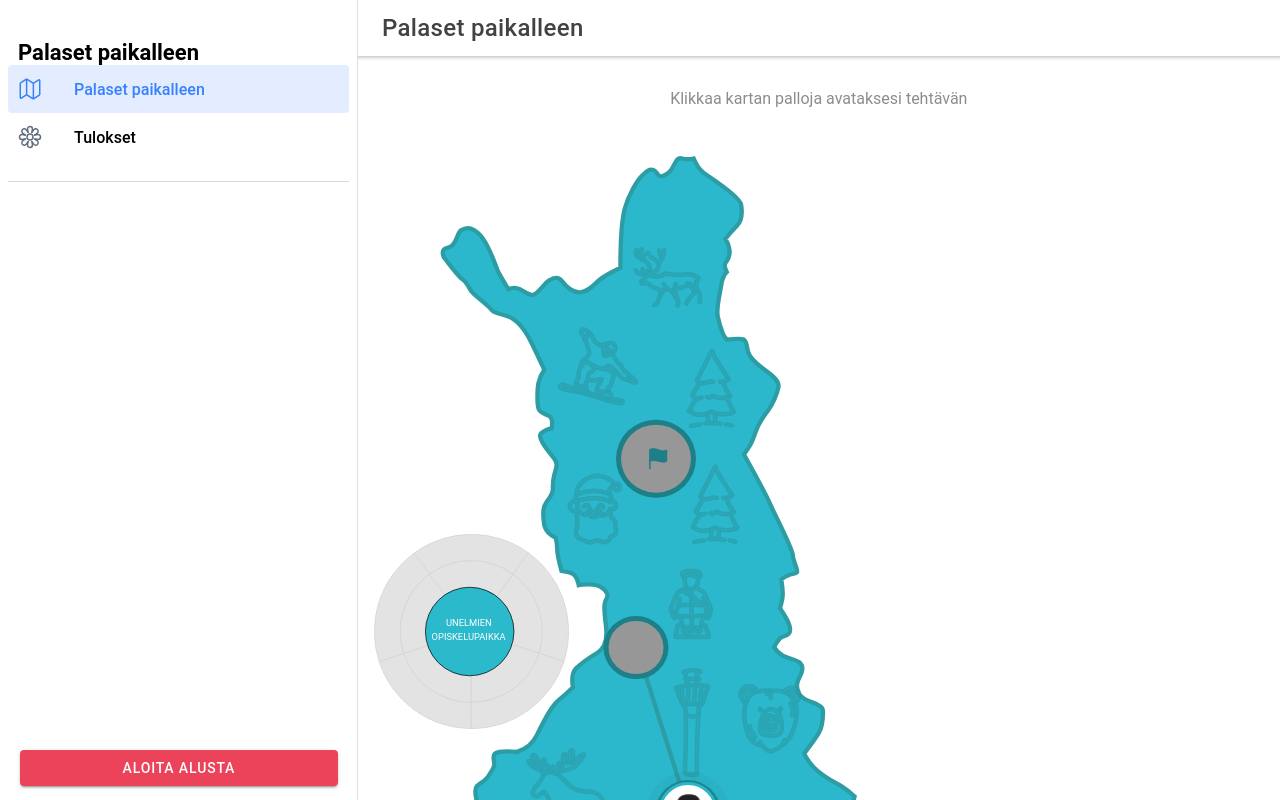
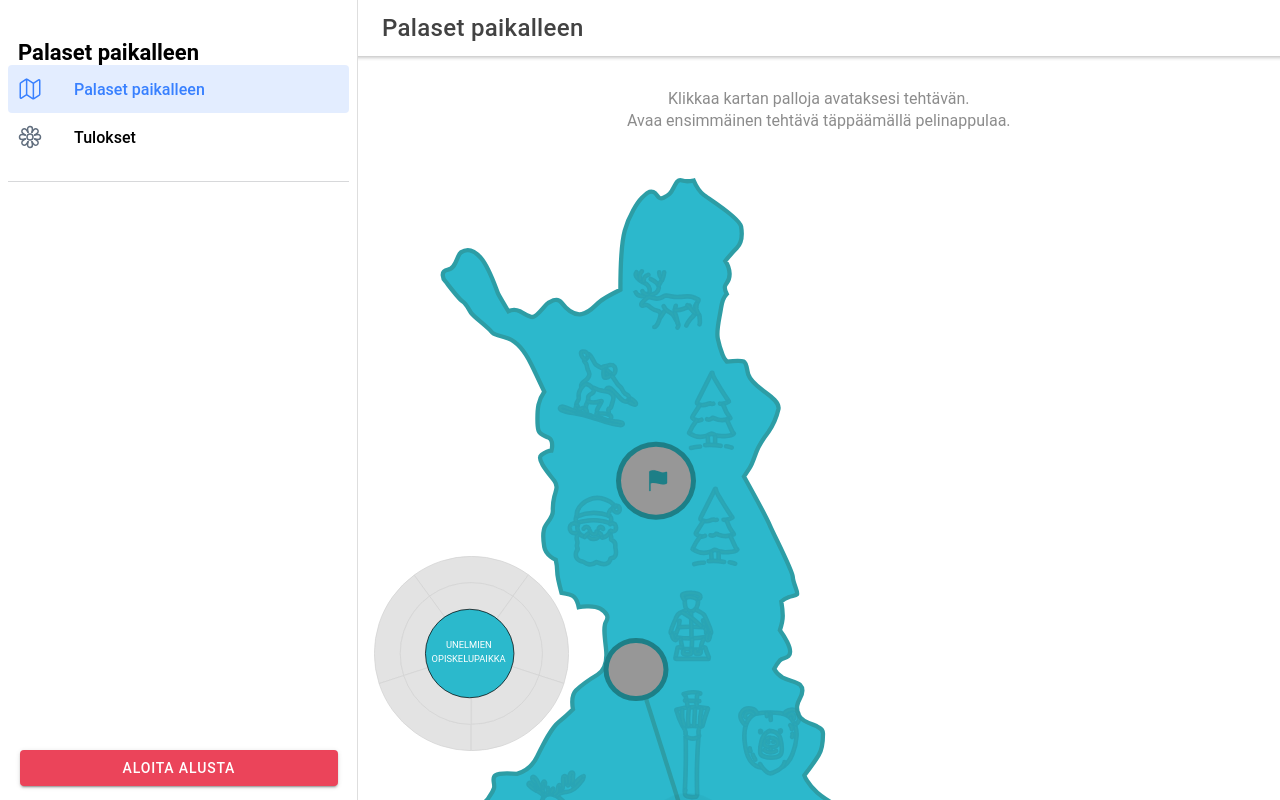
Before and after one commit to aleksi134/PalasetPaikalleen, a React (Create React App) app: page /page/Home in a window 1280 px wide. Built offline with nearby package versions, Linux system fonts and the light colour scheme.

Commit message:
Small fixes

```diff
--- a/src/components/Flag.scss
+++ b/src/components/Flag.scss
@@ -4,4 +4,5 @@
   transform: translateX($translate) translateY($translate);
   font-size: 1.5rem;
   color: #1d7f87;
+  pointer-events: none;
 }
--- a/src/components/GameMap.scss
+++ b/src/components/GameMap.scss
@@ -85,7 +85,7 @@
 
   .progress-meter {
     width: 39%;
-    height: 39%;
+    height: auto;
   }
 }
 
--- a/src/components/GameMap.tsx
+++ b/src/components/GameMap.tsx
@@ -54,7 +54,8 @@ const Home: React.FC<Props> = () => {
   return (
     <div className="container ion-padding">
       <p className="instructions">
-        Klikkaa kartan palloja avataksesi tehtävän
+        Klikkaa kartan palloja avataksesi tehtävän. <br />
+        Avaa ensimmäinen tehtävä täppäämällä pelinappulaa.
       </p>
 
       <div className="map-container">
```
